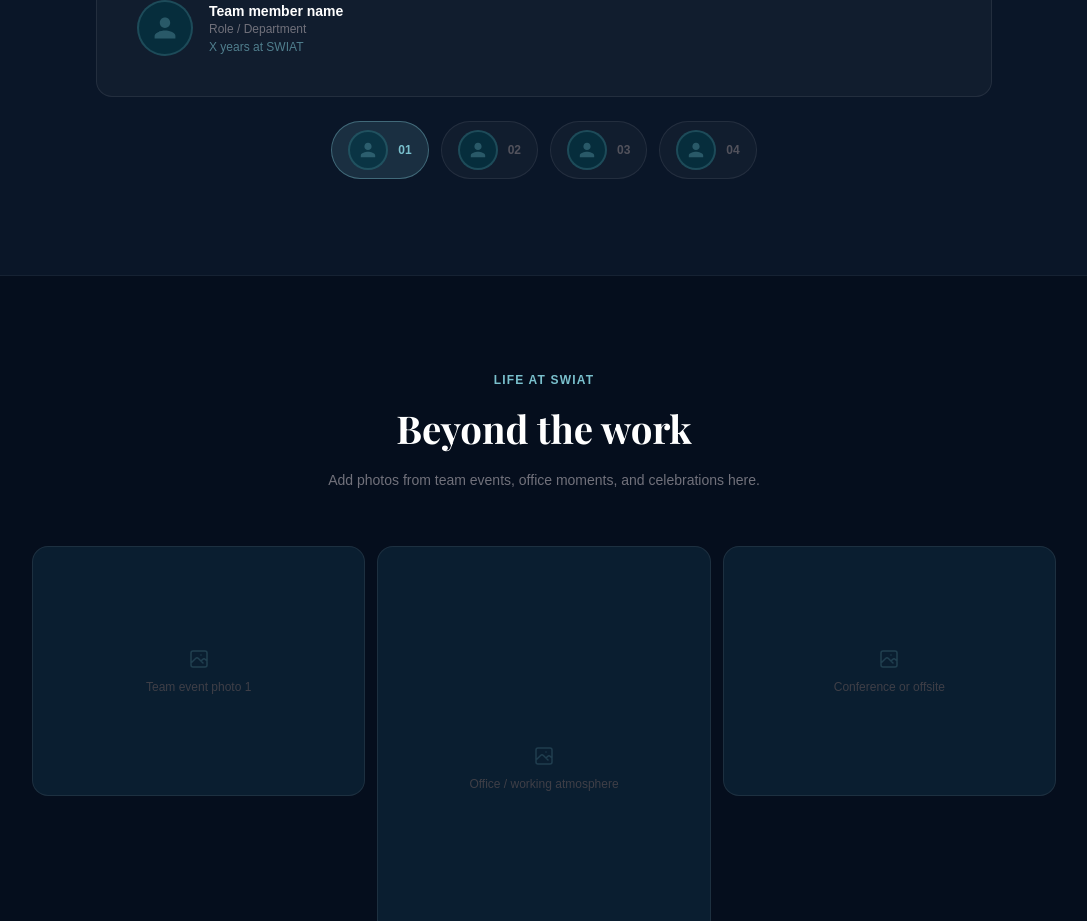
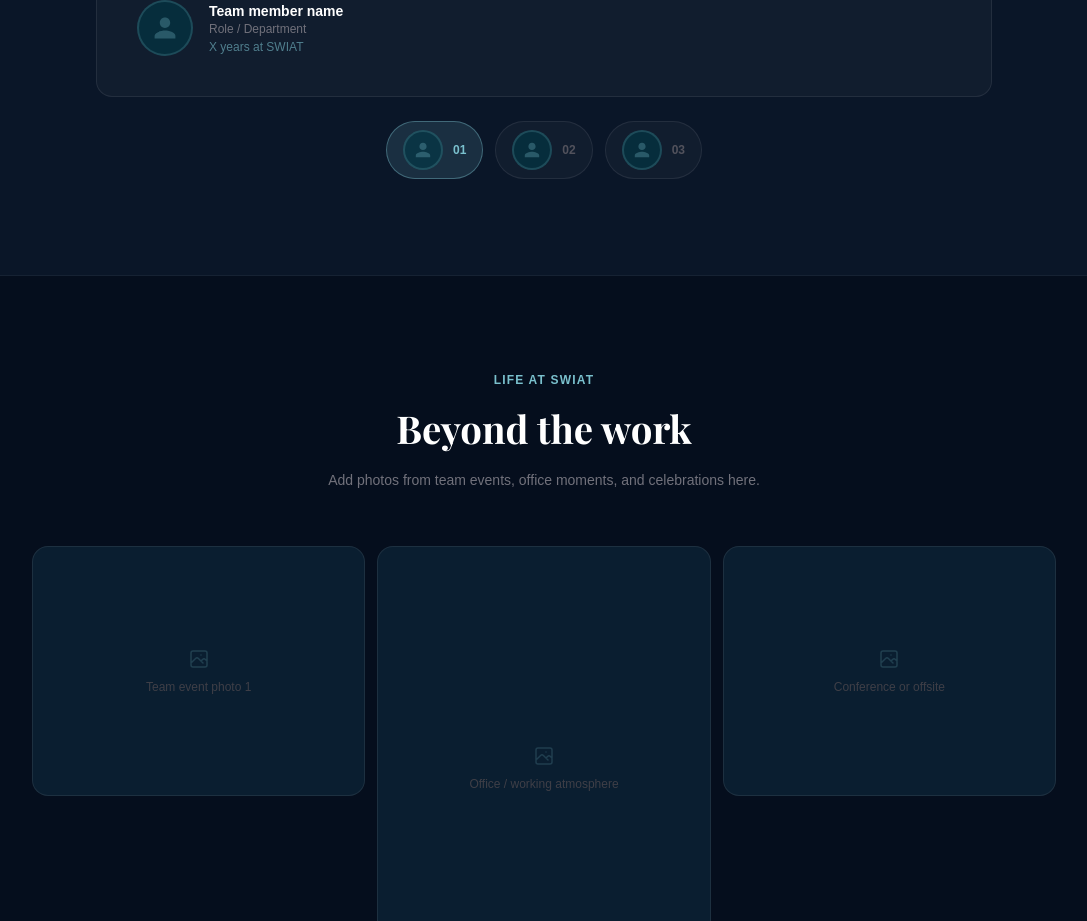
Before and after one commit to hxiao-z/swiat-landing-page, a Next.js app: page /careers/why-join-us in a window 1280 px wide. Shown: the part 1720-2641 px from the top of the page, without its empty margins (96-1183 px from the left). Built offline with nearby package versions, Linux system fonts and the light colour scheme.

Commit message:
Reduce Our People testimonials from 4 to 3
Co-Authored-By: Claude Sonnet 4.6 <noreply@anthropic.com>

```diff
--- a/app/components/WhyJoinPage.tsx
+++ b/app/components/WhyJoinPage.tsx
@@ -45,12 +45,6 @@ const testimonials = [
     name: "Team member name",
     role: "Role / Department",
     quote: "A great quote touches on culture, growth, or the unique feeling of building something that genuinely matters to the financial world.",
-    tenure: "X years at SWIAT",
-  },
-  {
-    name: "Team member name",
-    role: "Role / Department",
-    quote: "Replace this with a real voice from the team — the more specific and personal the better.",
     tenure: "X years at SWIAT",
   },
 ];
```
